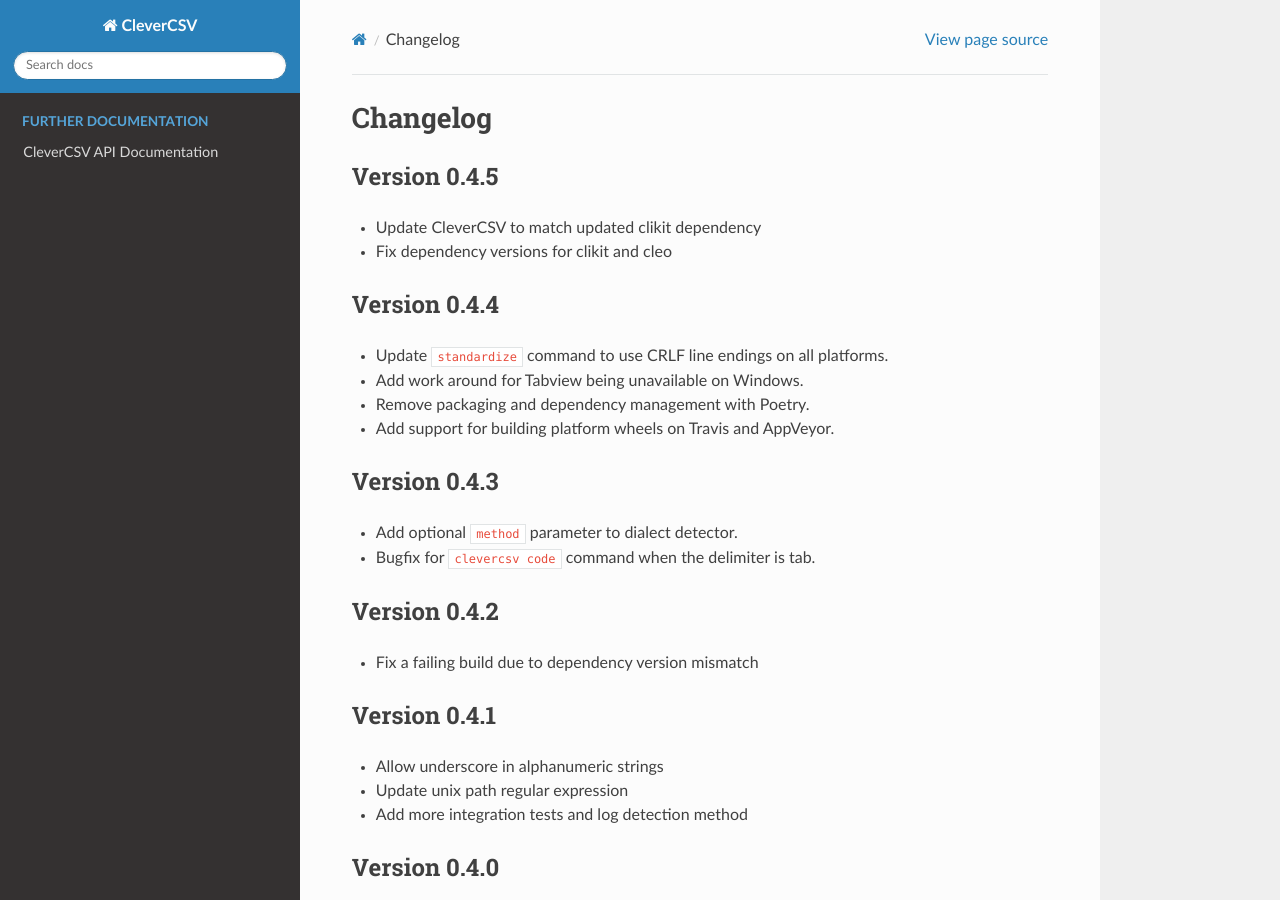
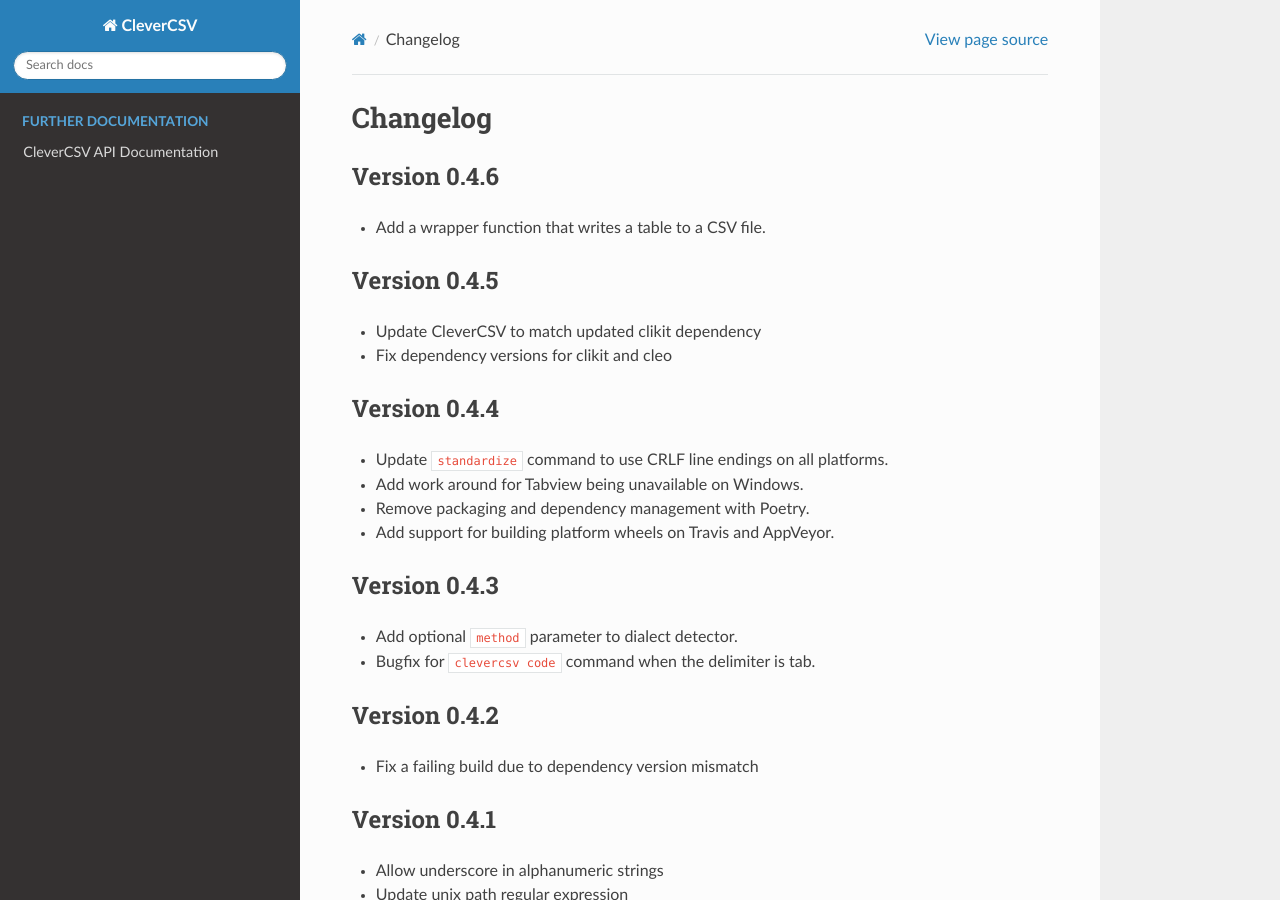
Before and after one commit to alan-turing-institute/CleverCSV, a Sphinx documentation site: the page built from docs/CHANGELOG.rst, in a window 1280 px wide and 900 px high. Built offline with Sphinx 7.4.7 and the Read the Docs theme 2.0.0, drawn with Linux system fonts in a browser that asks for light colours; pages that are not in the unit, such as notebooks, are missing from menus.

Commit message:
Bump version and update changelog

```diff
--- a/clevercsv/__version__.py
+++ b/clevercsv/__version__.py
@@ -1,5 +1,5 @@
 # -*- coding: utf-8 -*-
 
-VERSION = (0, 4, 5)
+VERSION = (0, 4, 6)
 
 __version__ = ".".join(map(str, VERSION))
--- a/docs/CHANGELOG.rst
+++ b/docs/CHANGELOG.rst
@@ -1,6 +1,12 @@
 
 Changelog
 =========
+
+Version 0.4.6
+-------------
+
+
+* Add a wrapper function that writes a table to a CSV file.
 
 Version 0.4.5
 -------------
```
Also changed, not shown: CHANGELOG.md (+4 -0 lines).
